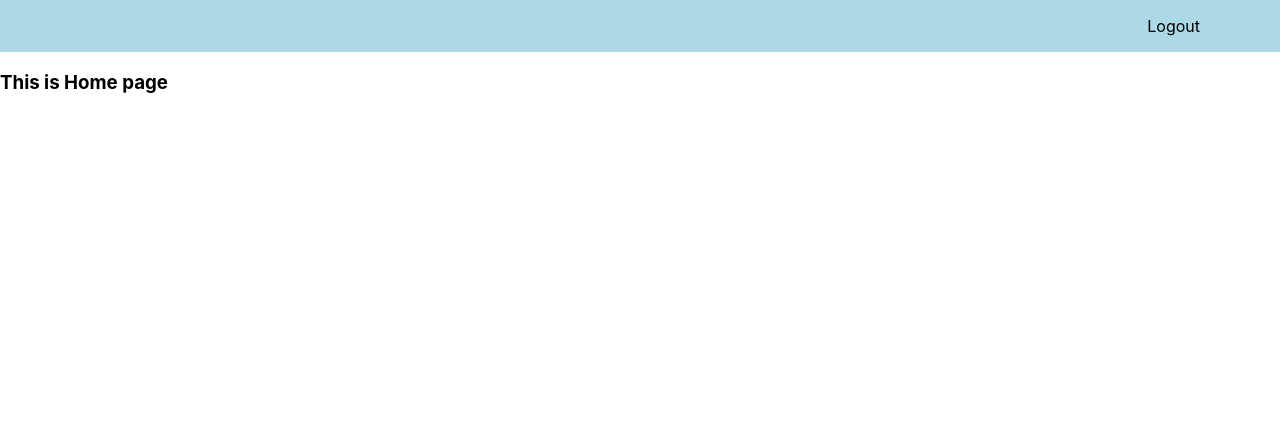
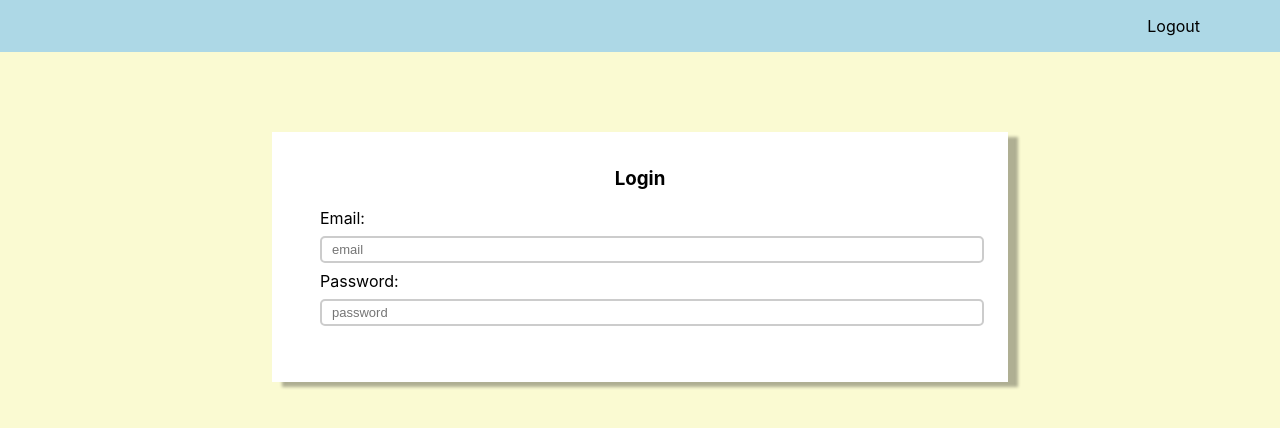
Before and after one commit to HitomiWin/Login, a React (Create React App) app: page / in a window 1280 px wide. Shown: the top 428 px of the page. Built offline with nearby package versions, Linux system fonts and the light colour scheme.

Commit message:
Add input field and css

```diff
--- /dev/null
+++ b/src/components/Login.jsx
@@ -0,0 +1,27 @@
+import styles from "../css/Form.module.css";
+
+export default function Login() {
+  return (
+    <form className={styles.loginForm}>
+      <h3>Login</h3>
+      <div>
+      <label htmlFor="email">Email:</label>
+      <input
+        className={styles.loginInput}
+        type="email"
+        placeholder="email"
+        required
+      />
+      </div>
+      <div>
+      <label htmlFor="password">Password:</label>
+      <input
+        className={styles.loginInput}
+        type="password"
+        placeholder="password"
+        required
+      />
+      </div>
+    </form>
+  );
+}
--- /dev/null
+++ b/src/css/Form.module.css
@@ -0,0 +1,24 @@
+.loginForm{
+  background-color: white;
+  box-shadow: 10px 5px 3px rgba(0, 0, 0, 0.3);
+  display:flex;
+  flex-direction: column;
+  justify-content: center;
+  margin:5rem auto;
+  padding:1rem 3rem 3rem 3rem;
+  width:50vw;
+}
+
+.loginInput{
+  width: 100%;
+  text-align: left;
+	border: 2px solid #ccc;
+	border-radius: 5px;
+	font-size: 13px;
+  margin:.5rem 0;
+	padding:4px 10px
+}
+
+h3{
+  text-align: center;
+}
--- a/src/index.css
+++ b/src/index.css
@@ -1,4 +1,5 @@
 body {
+  background-color:lightgoldenrodyellow;;
   margin: 0;
   font-family: -apple-system, BlinkMacSystemFont, 'Segoe UI', 'Roboto', 'Oxygen',
     'Ubuntu', 'Cantarell', 'Fira Sans', 'Droid Sans', 'Helvetica Neue',
--- a/src/pages/Home.js
+++ b/src/pages/Home.js
@@ -1,9 +1,9 @@
-
+import Login from "../components/Login"
 
 export default function Home() {
   return (
     <div>
-      <h3>This is Home page</h3>
+      <Login />
     </div>
   )
 }
```
